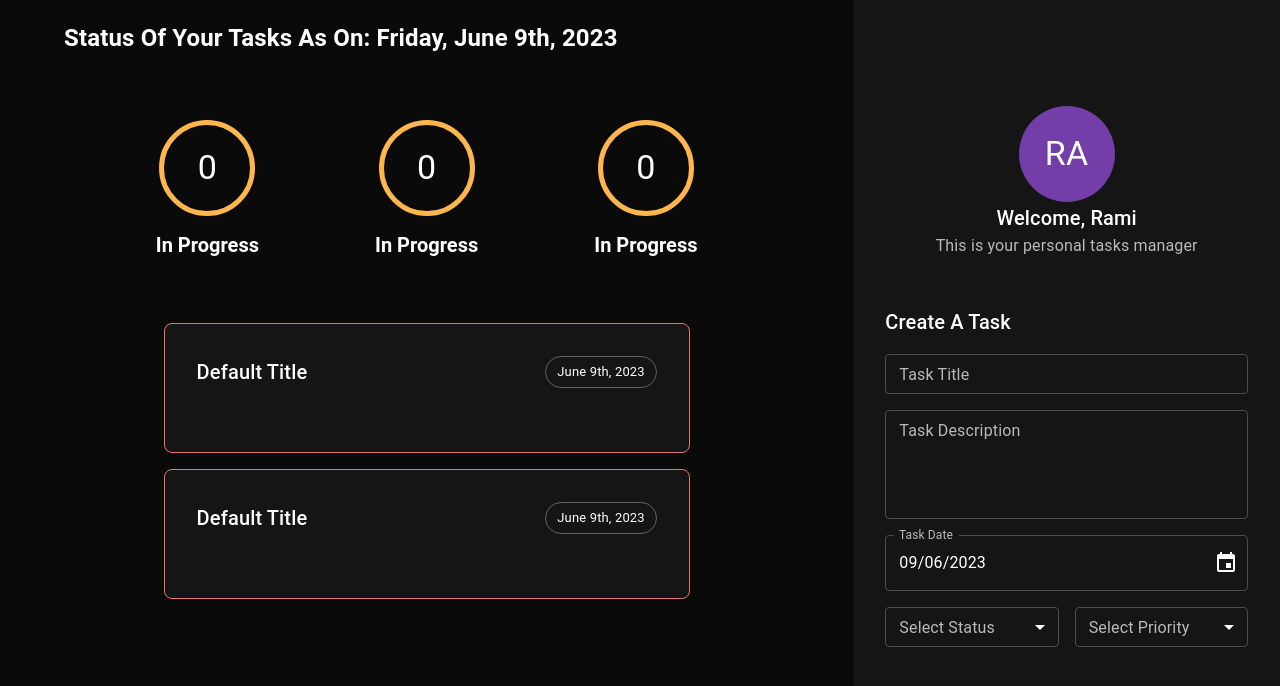
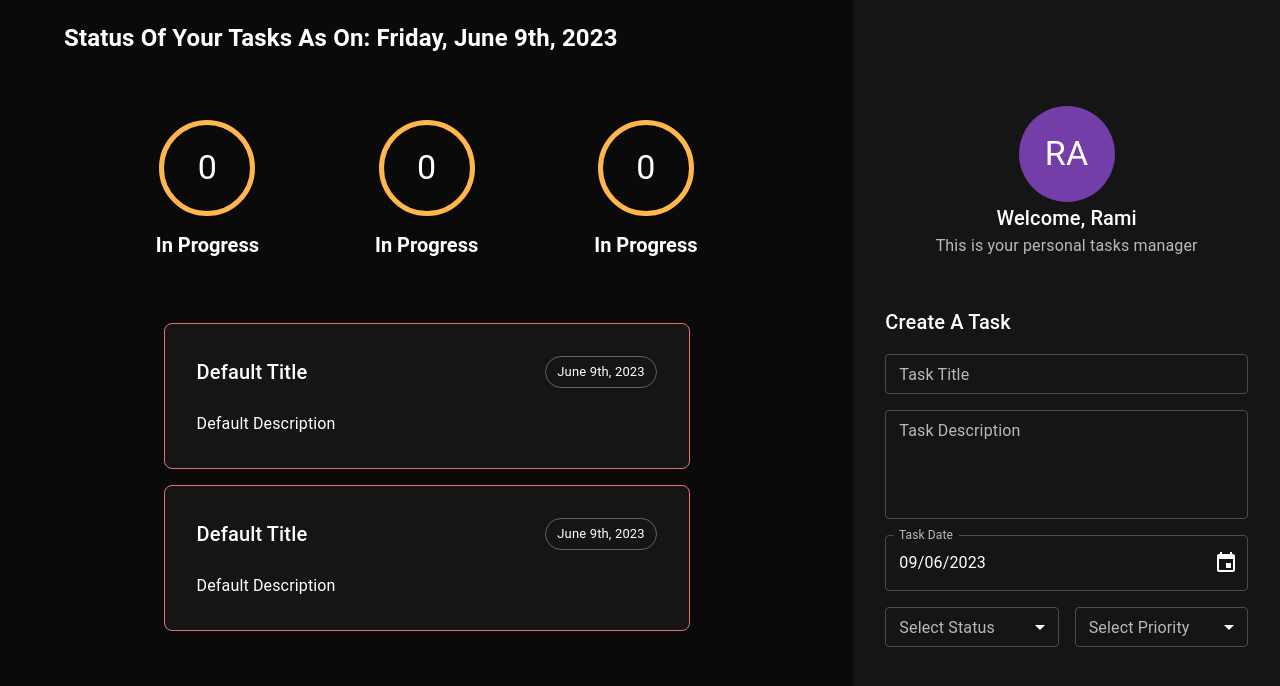
Before and after one commit to ramichabchoub/practice-typescript-client, a React (Vite) app: page / in a window 1280 px wide. Shown: the top 686 px of the page. Built offline with nearby package versions, Linux system fonts and the light colour scheme.

Commit message:
task body

```diff
--- a/src/components/task/_taskBody.tsx
+++ b/src/components/task/_taskBody.tsx
@@ -0,0 +1,20 @@
+import { FC, ReactElement } from 'react';
+import { Box, Typography } from '@mui/material';
+import { ITaskBody } from './interfaces/ITaskBody';
+import propTypes from 'prop-types';
+
+export const TaskBody: FC<ITaskBody> = (
+  props,
+): ReactElement => {
+  const { description = 'Default Description' } = props;
+
+  return (
+    <Box>
+      <Typography>{description}</Typography>
+    </Box>
+  );
+};
+
+TaskBody.propTypes = {
+  description: propTypes.string,
+};
--- a/src/components/task/_taskHeader.tsx
+++ b/src/components/task/_taskHeader.tsx
@@ -15,7 +15,7 @@ export const TaskHeader: FC<ITaskHeader> = (
       display={'flex'}
       width={'100%'}
       justifyContent={'space-between'}
-      mb={4}
+      mb={3}
     >
       <Box>
         <Typography variant={'h6'}>{title}</Typography>
--- /dev/null
+++ b/src/components/task/interfaces/ITaskBody.ts
@@ -0,0 +1,3 @@
+export interface ITaskBody {
+  description?: string;
+}
--- a/src/components/task/task.tsx
+++ b/src/components/task/task.tsx
@@ -1,6 +1,7 @@
 import { FC, ReactElement } from 'react';
 import { Box } from '@mui/material';
 import { TaskHeader } from './_taskHeader';
+import { TaskBody } from './_taskBody';
 
 export const Task: FC = (props): ReactElement => {
   return (
@@ -21,7 +22,7 @@ export const Task: FC = (props): ReactElement => {
       }}
     >
       <TaskHeader />
-      {/* Task body */}
+      <TaskBody />
       {/* Task footer */}
     </Box>
   );
```
